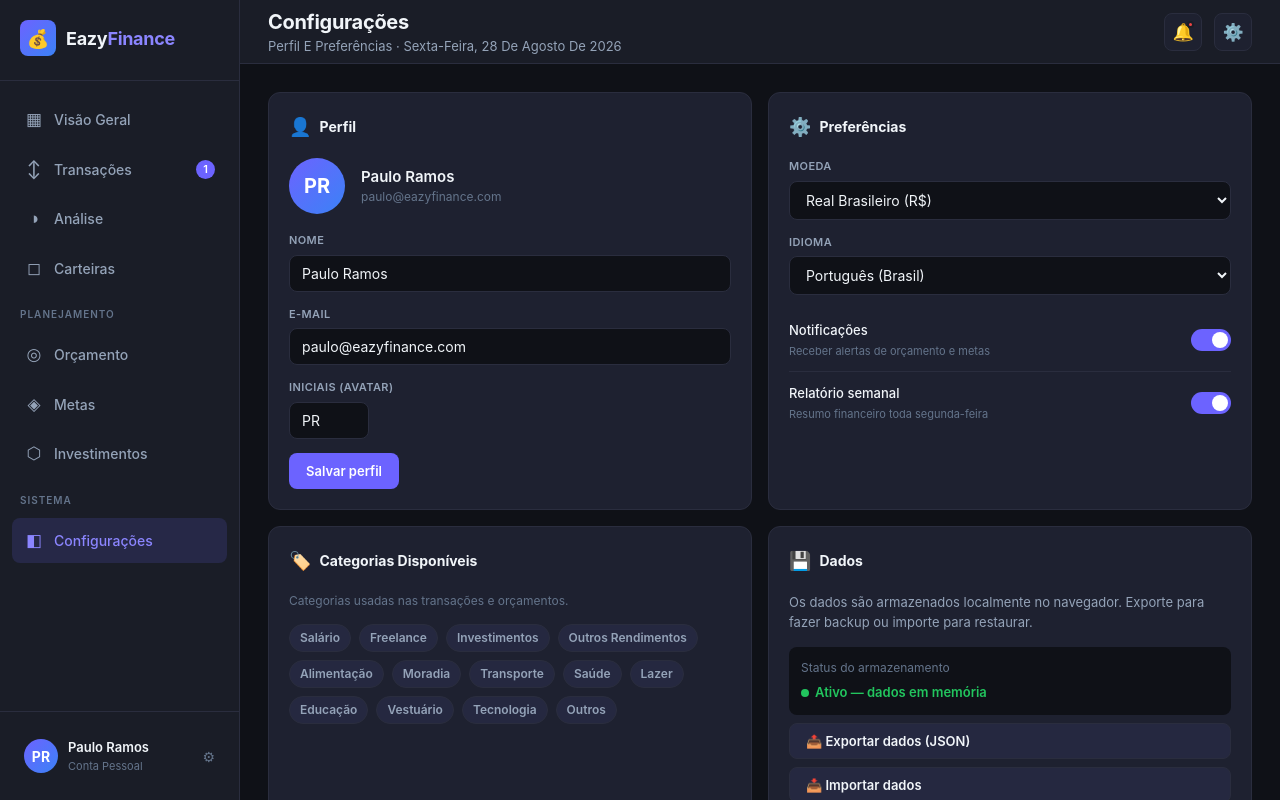
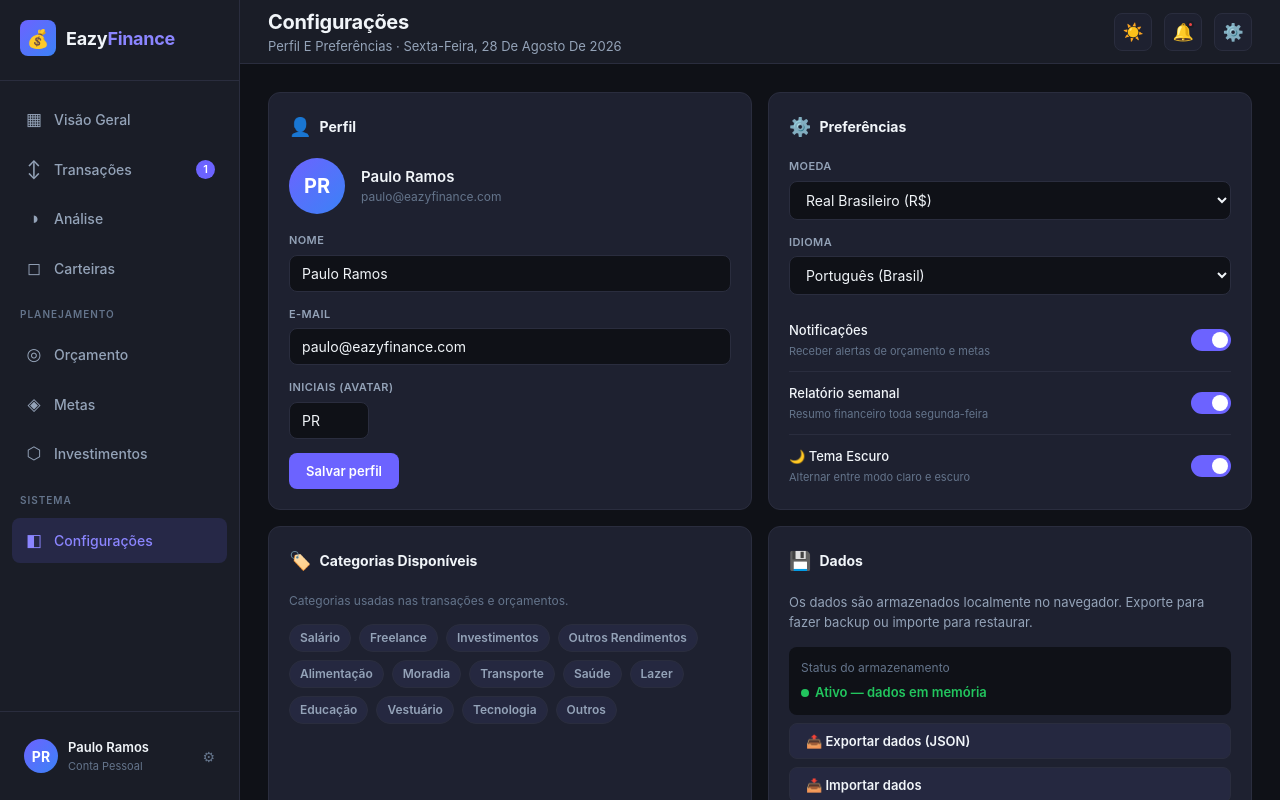
Before and after one commit to paulohramoss/eazy, a React (Vite) app: page / in a window 1280 px wide. Both pictures are taken after a click on the button "⚙️". Shown: the top 800 px of the page. Built offline with nearby package versions, Linux system fonts and the light colour scheme.

Commit message:
feat: implement core application layout, global context, and settings management interface

```diff
--- a/src/App.jsx
+++ b/src/App.jsx
@@ -1,4 +1,4 @@
-import { useState } from 'react'
+import { useState, useEffect } from 'react'
 import './App.css'
 import { useApp } from './context/AppContext'
 import Overview     from './components/Overview'
@@ -51,7 +51,11 @@ const SCREENS = {
 
 export default function App() {
   const [screen, setScreen] = useState('overview')
-  const { settings, pendingCount } = useApp()
+  const { settings, pendingCount, toggleTheme } = useApp()
+
+  useEffect(() => {
+    document.documentElement.setAttribute('data-theme', settings.theme)
+  }, [settings.theme])
 
   const now = new Date()
   const dateStr = now.toLocaleDateString('pt-BR', { weekday: 'long', day: 'numeric', month: 'long', year: 'numeric' })
@@ -110,6 +114,13 @@ export default function App() {
           </div>
           <div className="header-right">
             <button
+              className="header-btn theme-toggle"
+              title={settings.theme === 'dark' ? 'Mudar para tema claro' : 'Mudar para tema escuro'}
+              onClick={toggleTheme}
+            >
+              {settings.theme === 'dark' ? '☀️' : '🌙'}
+            </button>
+            <button
               className="header-btn"
               title="Notificações"
               onClick={() => setScreen('transactions')}
--- a/src/components/Settings.jsx
+++ b/src/components/Settings.jsx
@@ -32,7 +32,7 @@ function Section({ icon, title, children }) {
 // ─── Main ─────────────────────────────────────────────────────────────────────
 
 export default function Settings() {
-  const { settings, updateSettings } = useApp()
+  const { settings, updateSettings, toggleTheme } = useApp()
   const [profile, setProfile] = useState({ name: settings.name, email: settings.email, initials: settings.initials })
   const [saved, setSaved] = useState(false)
 
@@ -136,6 +136,13 @@ export default function Settings() {
                   />
                 </div>
               ))}
+              <div className="toggle-row">
+                <div className="toggle-info">
+                  <div className="toggle-label">{settings.theme === 'dark' ? '🌙 Tema Escuro' : '☀️ Tema Claro'}</div>
+                  <div className="toggle-desc">Alternar entre modo claro e escuro</div>
+                </div>
+                <Toggle on={settings.theme === 'dark'} onChange={toggleTheme} />
+              </div>
             </div>
           </div>
         </Section>
--- a/src/context/AppContext.jsx
+++ b/src/context/AppContext.jsx
@@ -84,6 +84,7 @@ const INITIAL_SETTINGS = {
   notifications: true,
   weeklyReport: true,
   language: 'pt-BR',
+  theme: 'dark',
 }
 
 // ─── Context ──────────────────────────────────────────────────────────────────
@@ -205,6 +206,9 @@ export function AppProvider({ children }) {
   const updateSettings = (data) =>
     setSettings(prev => ({ ...prev, ...data }))
 
+  const toggleTheme = () =>
+    setSettings(prev => ({ ...prev, theme: prev.theme === 'dark' ? 'light' : 'dark' }))
+
   // ── Value ──────────────────────────────────────────────────────────────────
 
   return (
@@ -219,7 +223,7 @@ export function AppProvider({ children }) {
       addBudget, updateBudget, deleteBudget,
       addGoal, updateGoal, deleteGoal, contributeGoal,
       addInvestment, updateInvestment, deleteInvestment,
-      updateSettings,
+      updateSettings, toggleTheme,
     }}>
       {children}
     </AppContext.Provider>
--- a/src/index.css
+++ b/src/index.css
@@ -28,6 +28,19 @@
   --transition: 0.2s ease;
 }
 
+[data-theme="light"] {
+  --bg-primary: #f1f5f9;
+  --bg-secondary: #ffffff;
+  --bg-card: #ffffff;
+  --bg-hover: #f8fafc;
+  --text-primary: #0f172a;
+  --text-secondary: #475569;
+  --text-muted: #94a3b8;
+  --border: #e2e8f0;
+  --border-light: #cbd5e1;
+  --shadow: 0 4px 24px rgba(0, 0, 0, 0.08);
+}
+
 body {
   font-family: 'Inter', -apple-system, BlinkMacSystemFont, 'Segoe UI', sans-serif;
   background-color: var(--bg-primary);
```
